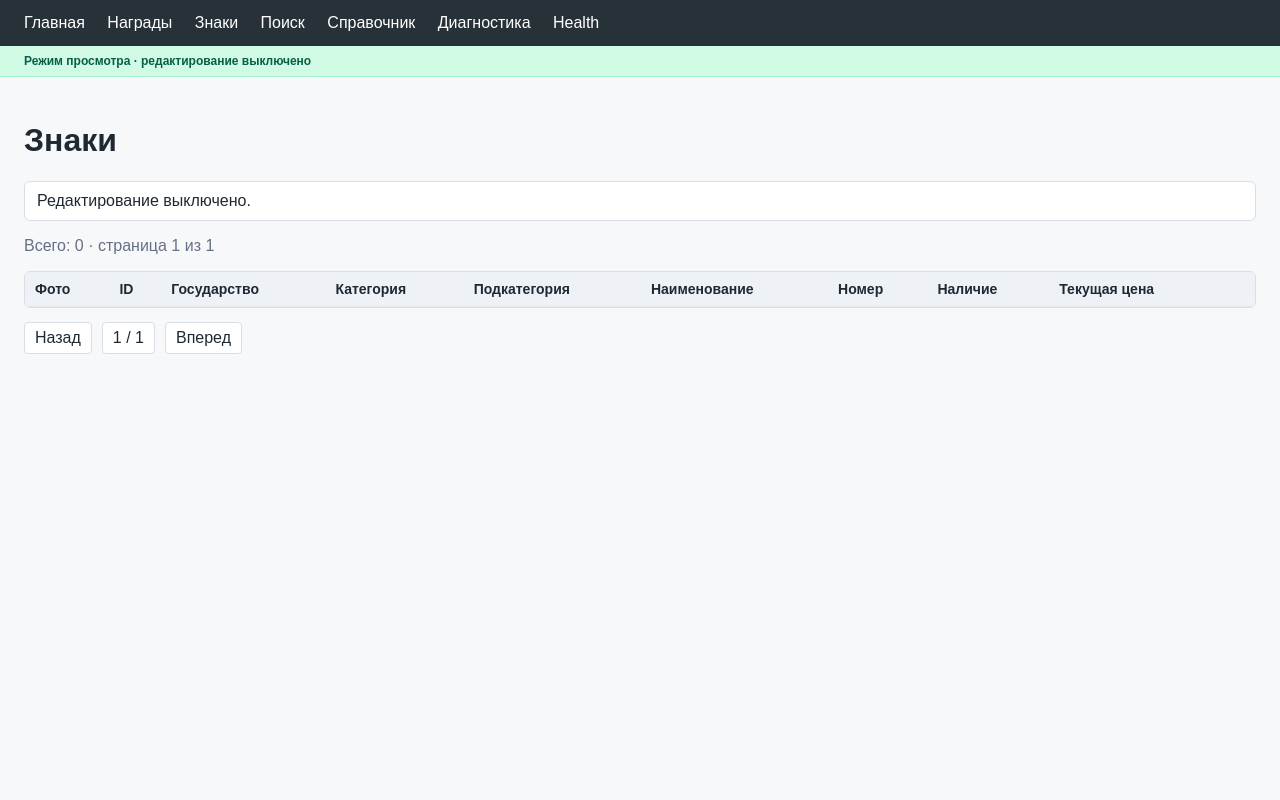
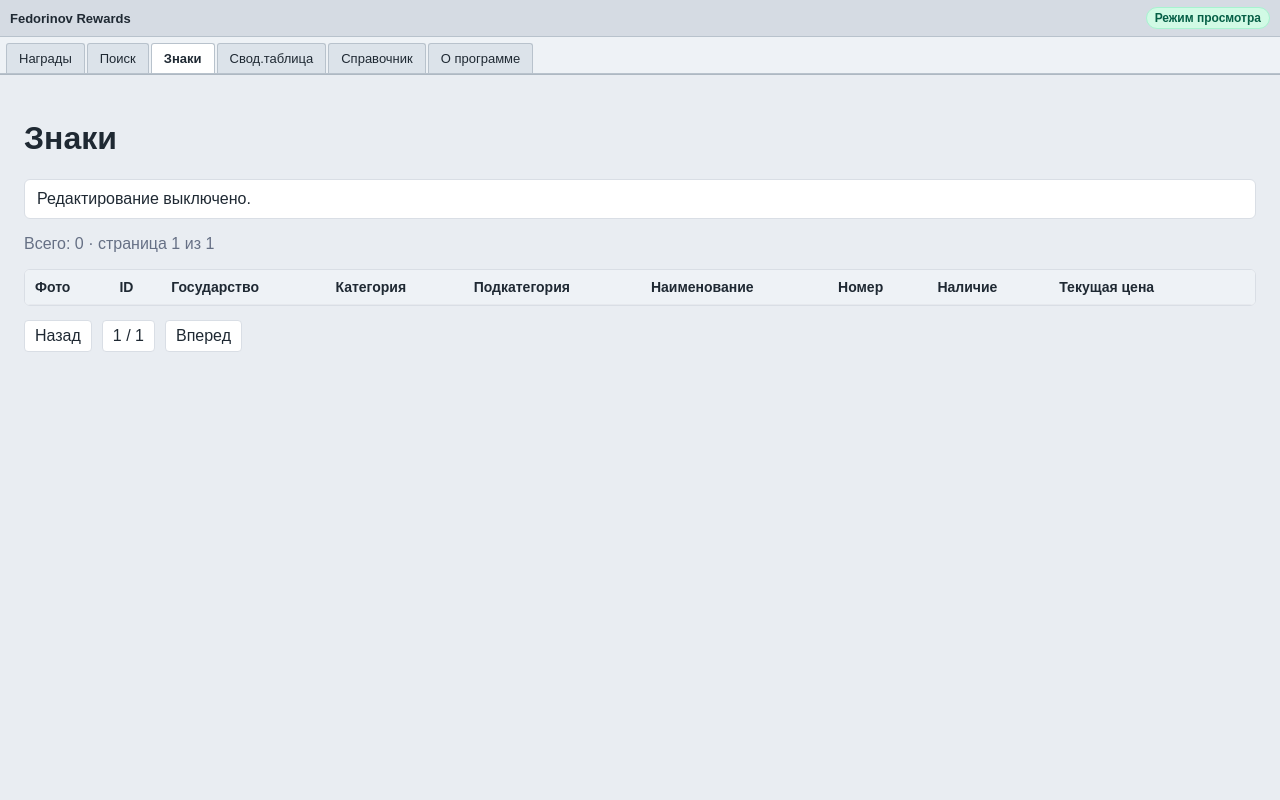
Before and after one commit to drthalas/Fedorinov_rewards, a FastAPI app: page /marks in a window 1280 px wide. Run offline with FastAPI, Linux system fonts and the light colour scheme; lists and menus that the app fills with data are empty.

Commit message:
Unify user navigation and reward detail view

```diff
--- a/backend/app/static/confirm_submit.js
+++ b/backend/app/static/confirm_submit.js
@@ -24,6 +24,8 @@ document.addEventListener(
     setInputValue(form, "confirm", "true");
     if (form.dataset.confirmSubmit === "reward-delete") {
       setInputValue(form, "delete_reward_confirm", "true");
+    } else if (form.dataset.confirmSubmit === "person-delete") {
+      setInputValue(form, "delete_person_confirm", "true");
     }
   },
   true
--- /dev/null
+++ b/backend/app/templates/_user_nav.html
@@ -0,0 +1,48 @@
+{% set current_path = "" %}
+{% set current_query = "" %}
+{% if request is defined and request.url is defined %}
+  {% set current_path = request.url.path|default("", true) %}
+  {% set current_query = request.url.query|default("", true) %}
+{% endif %}
+{% set current_url = current_path %}
+{% if current_query %}
+  {% set current_url = current_path ~ "?" ~ current_query %}
+{% endif %}
+{% set active_nav = "" %}
+{% if current_path == "/legacy" %}
+  {% if request is defined and request.query_params is defined %}
+    {% set active_nav = request.query_params.get("tab", "rewards") %}
+  {% else %}
+    {% set active_nav = tab|default("rewards", true) %}
+  {% endif %}
+{% elif current_path.startswith("/persons") or current_path.startswith("/rewards") %}
+  {% set active_nav = "rewards" %}
+{% elif current_path.startswith("/marks") %}
+  {% set active_nav = "marks" %}
+{% elif current_path.startswith("/search") %}
+  {% set active_nav = "search" %}
+{% elif current_path.startswith("/guides") %}
+  {% set active_nav = "guides" %}
+{% endif %}
+{% set guides_href = "/guides" %}
+{% if current_url and active_nav != "guides" %}
+  {% set guides_href = "/guides?return_to=" ~ current_url|urlencode %}
+{% endif %}
+<header class="legacy-app-header">
+  <div class="legacy-titlebar">
+    <span>Fedorinov Rewards</span>
+    {% if settings is defined and settings.write_mode %}
+    <span class="legacy-mode legacy-mode-write">Рабочий режим</span>
+    {% else %}
+    <span class="legacy-mode legacy-mode-readonly">Режим просмотра</span>
+    {% endif %}
+  </div>
+  <nav class="legacy-tabs" aria-label="Разделы">
+    <a class="{% if active_nav == 'rewards' %}active{% endif %}" href="/legacy?tab=rewards">Награды</a>
+    <a class="{% if active_nav == 'search' %}active{% endif %}" href="/legacy?tab=search">Поиск</a>
+    <a class="{% if active_nav == 'marks' %}active{% endif %}" href="/legacy?tab=marks">Знаки</a>
+    <a class="{% if active_nav == 'summary' %}active{% endif %}" href="/legacy?tab=summary">Свод.таблица</a>
+    <a class="{% if active_nav == 'guides' %}active{% endif %}" href="{{ guides_href }}">Справочник</a>
+    <a class="{% if active_nav == 'about' %}active{% endif %}" href="/legacy?tab=about">О программе</a>
+  </nav>
+</header>
--- a/backend/app/templates/base.html
+++ b/backend/app/templates/base.html
@@ -6,21 +6,8 @@
     <title>{% block title %}Fedorinov Rewards{% endblock %}</title>
     <link rel="stylesheet" href="{{ static_url('styles.css') }}">
   </head>
-  <body>
-    <nav class="topbar">
-      <a href="/legacy?tab=rewards">Главная</a>
-      <a href="/legacy?tab=rewards">Награды</a>
-      <a href="/legacy?tab=marks">Знаки</a>
-      <a href="/legacy?tab=search">Поиск</a>
-      <a href="/guides">Справочник</a>
-      <a href="/dashboard">Диагностика</a>
-      <a href="/health">Health</a>
-    </nav>
-    {% if settings is defined and settings.write_mode %}
-    <div class="mode-banner mode-write">Рабочий режим · обычное редактирование включено</div>
-    {% else %}
-    <div class="mode-banner mode-readonly">Режим просмотра · редактирование выключено</div>
-    {% endif %}
+  <body class="legacy-body">
+    {% include "_user_nav.html" %}
     <main class="page">
       {% block content %}{% endblock %}
     </main>
--- a/backend/app/templates/person_detail.html
+++ b/backend/app/templates/person_detail.html
@@ -30,9 +30,9 @@
 {% if settings.write_mode %}
 <div class="actions">
   <a class="button" href="/persons/{{ person.id }}/edit{% if return_to %}?return_to={{ return_to|urlencode }}{% endif %}">Изменить</a>
-  <form method="post" action="/persons/{{ person.id }}/delete" onsubmit="return confirm('Вы точно хотите удалить кавалера? Это действие нельзя отменить.');">
-    <input type="hidden" name="confirm" value="true">
-    <input type="hidden" name="delete_person_confirm" value="true">
+  <form method="post" action="/persons/{{ person.id }}/delete" data-confirm-submit="person-delete" data-confirm-message="Вы точно хотите удалить кавалера? Это действие нельзя отменить.">
+    <input type="hidden" name="confirm" value="">
+    <input type="hidden" name="delete_person_confirm" value="">
     {% if return_to %}<input type="hidden" name="return_to" value="{{ return_to }}">{% endif %}
     <button class="button-danger" type="submit">Удалить</button>
   </form>
--- a/backend/app/templates/reward_detail.html
+++ b/backend/app/templates/reward_detail.html
@@ -7,7 +7,7 @@
 {% endif %}
 {% if status_message %}<section class="notice notice-success">{{ status_message }}</section>{% endif %}
 <p class="compact-actions">
-  <a class="button secondary-button" data-escape-back href="{{ reward_back_url }}">← Назад</a>
+  <a class="button secondary-button" data-escape-back href="{{ reward_back_url }}">Назад</a>
 </p>
 {% if settings.write_mode %}
 <div class="actions">
```
Also changed, not shown: backend/app/templates/legacy.html (+3 -4 lines), backend/app/templates/legacy_base.html (+1 -15 lines), tests/test_form_polish.py (+1 -1 lines), tests/test_legacy_shell_lightbox.py (+34 -4 lines).
